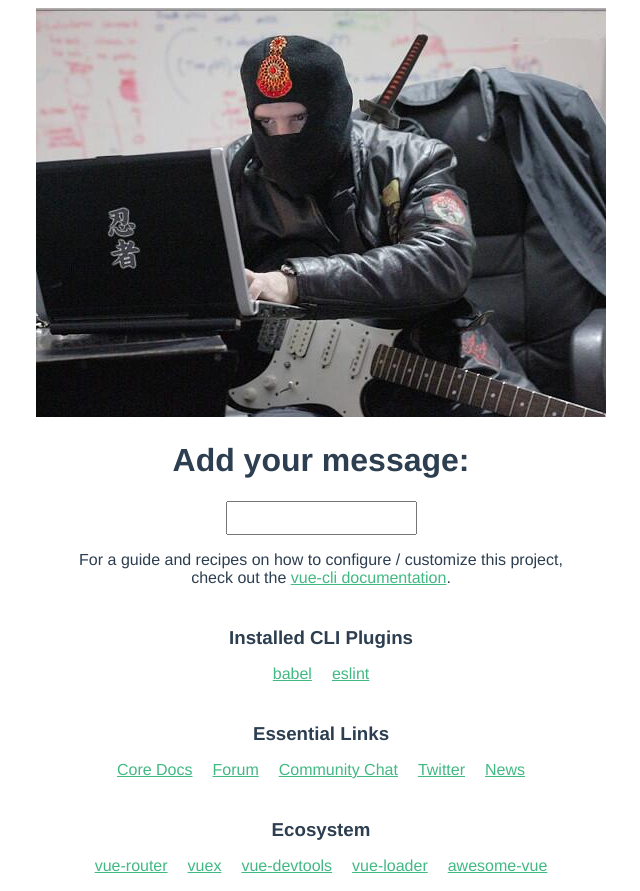
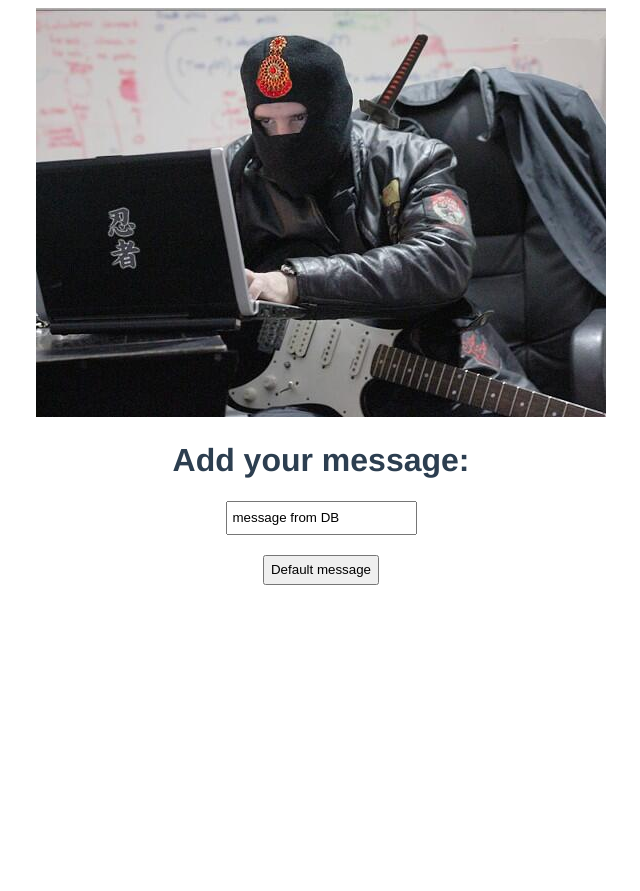
Before and after one commit to Rishon1983/goralex, a Vue app: page / in a window 1280 px wide. Shown: the whole page, without its empty margins (319-959 px from the left). After the commit the page ends 800 px from the top, so only its background shows below. Built offline with nearby package versions, Linux system fonts and the light colour scheme.

Commit message:
ADDED DeleteButtonComponent.vue ADDED mstTitle to main state

```diff
--- a/src/App.vue
+++ b/src/App.vue
@@ -2,16 +2,19 @@
     <div id="app">
         <img alt="Vue logo" src="./assets/dev.jpg">
         <MainComponent/>
+        <DeleteButtonComponent/>
     </div>
 </template>
 
 <script>
     import MainComponent from './components/MainComponent'
+    import DeleteButtonComponent from './components/DeleteButtonComponent'
 
     export default {
         name: 'app',
         components: {
-            MainComponent
+            MainComponent,
+            DeleteButtonComponent
         }
     }
 </script>
--- a/src/api/mainData.js
+++ b/src/api/mainData.js
@@ -1,7 +1,7 @@
 /**
  * Mocking client-server processing
  */
-const _msg = 'Add your message:'
+const _msg = 'message from DB'
 
 export default {
     getMainMsg(cb) {
--- /dev/null
+++ b/src/components/DeleteButtonComponent.vue
@@ -0,0 +1,23 @@
+<template>
+    <button @click="updateMessage()">Default message</button>
+</template>
+
+<script>
+    import {mapActions} from "vuex";
+
+    export default {
+        name: "DeleteButtonComponent",
+        methods: {
+            ...mapActions('main', [
+                'updateMessage'
+            ]),
+        },
+    }
+</script>
+
+<style scoped>
+    button {
+        height: 30px;
+        margin: 20px;
+    }
+</style>
--- a/src/components/MainComponent.vue
+++ b/src/components/MainComponent.vue
@@ -1,38 +1,10 @@
 <template>
     <div class="main-component">
-        <h1>{{ message }}</h1>
+        <h1>{{ messageTitle }}</h1>
         <label>
-            <input class="title-msg-input" :title="message" @input="updateMessage">
+            <input class="title-msg-input" :value="message" :title="message"
+                   @input="updateMessage($event.target.value)">
         </label>
-        <p>
-            For a guide and recipes on how to configure / customize this project,<br>
-            check out the
-            <a href="https://cli.vuejs.org" target="_blank" rel="noopener">vue-cli documentation</a>.
-        </p>
-        <h3>Installed CLI Plugins</h3>
-        <ul>
-            <li><a href="https://github.com/vuejs/vue-cli/tree/dev/packages/%40vue/cli-plugin-babel" target="_blank"
-                   rel="noopener">babel</a></li>
-            <li><a href="https://github.com/vuejs/vue-cli/tree/dev/packages/%40vue/cli-plugin-eslint" target="_blank"
-                   rel="noopener">eslint</a></li>
-        </ul>
-        <h3>Essential Links</h3>
-        <ul>
-            <li><a href="https://vuejs.org" target="_blank" rel="noopener">Core Docs</a></li>
-            <li><a href="https://forum.vuejs.org" target="_blank" rel="noopener">Forum</a></li>
-            <li><a href="https://chat.vuejs.org" target="_blank" rel="noopener">Community Chat</a></li>
-            <li><a href="https://twitter.com/vuejs" target="_blank" rel="noopener">Twitter</a></li>
-            <li><a href="https://news.vuejs.org" target="_blank" rel="noopener">News</a></li>
-        </ul>
-        <h3>Ecosystem</h3>
-        <ul>
-            <li><a href="https://router.vuejs.org" target="_blank" rel="noopener">vue-router</a></li>
-            <li><a href="https://vuex.vuejs.org" target="_blank" rel="noopener">vuex</a></li>
-            <li><a href="https://github.com/vuejs/vue-devtools#vue-devtools" target="_blank"
-                   rel="noopener">vue-devtools</a></li>
-            <li><a href="https://vue-loader.vuejs.org" target="_blank" rel="noopener">vue-loader</a></li>
-            <li><a href="https://github.com/vuejs/awesome-vue" target="_blank" rel="noopener">awesome-vue</a></li>
-        </ul>
     </div>
 </template>
 
@@ -44,6 +16,7 @@
         props: {},
         computed: {
             ...mapState({
+                messageTitle: state => state.main.msgTitle,
                 message: state => state.main.msg
             })
         },
@@ -52,7 +25,7 @@
                 'updateMessage'
             ]),
         },
-        created () {
+        created() {
             this.$store.dispatch('main/getMainMessage')
         }
     }
--- a/src/store/modules/main.js
+++ b/src/store/modules/main.js
@@ -1,10 +1,9 @@
-// import mainData from '../../api/mainData'
+import mainData from "@/api/mainData";
 
 // initial state
-import mainData from "@/api/mainData";
-
 const state = {
-    msg: 'Welcome to GorAlex'
+    msgTitle: 'Welcome to GorAlex',
+    msg: ''
 }
 
 // getters are functions.
@@ -15,11 +14,11 @@ const getters = {}
 const actions = {
     getMainMessage({commit}) {
         mainData.getMainMsg(msg => {
-            commit('setMainMessage', msg)
+            commit('setMainMessage', {msg: msg, msgTitle: 'Add your message:'})
         })
     },
-    updateMessage({commit}, event) {
-        commit('setMainMessage', event.target.value)
+    updateMessage({commit}, msg) {
+        commit('setMainMessage', {msg: msg, msgTitle: msg || 'Add your message:'})
     }
 }
 // mutations are operations that actually mutate the state.
@@ -28,8 +27,9 @@ const actions = {
 // mutations must be synchronous and can be recorded by plugins
 // for debugging purposes.
 const mutations = {
-    setMainMessage(state, message) {
-        state.msg = message;
+    setMainMessage(state, messageData) {
+        state.msgTitle = messageData.msgTitle
+        state.msg = messageData.msg
     }
 }
 
```
